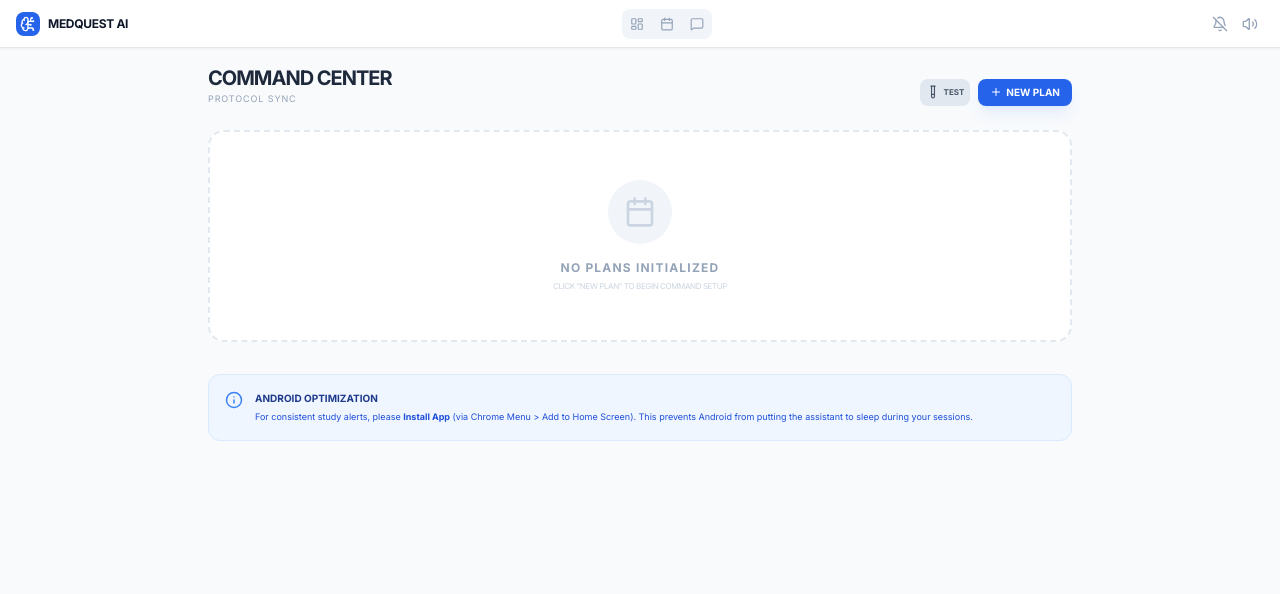
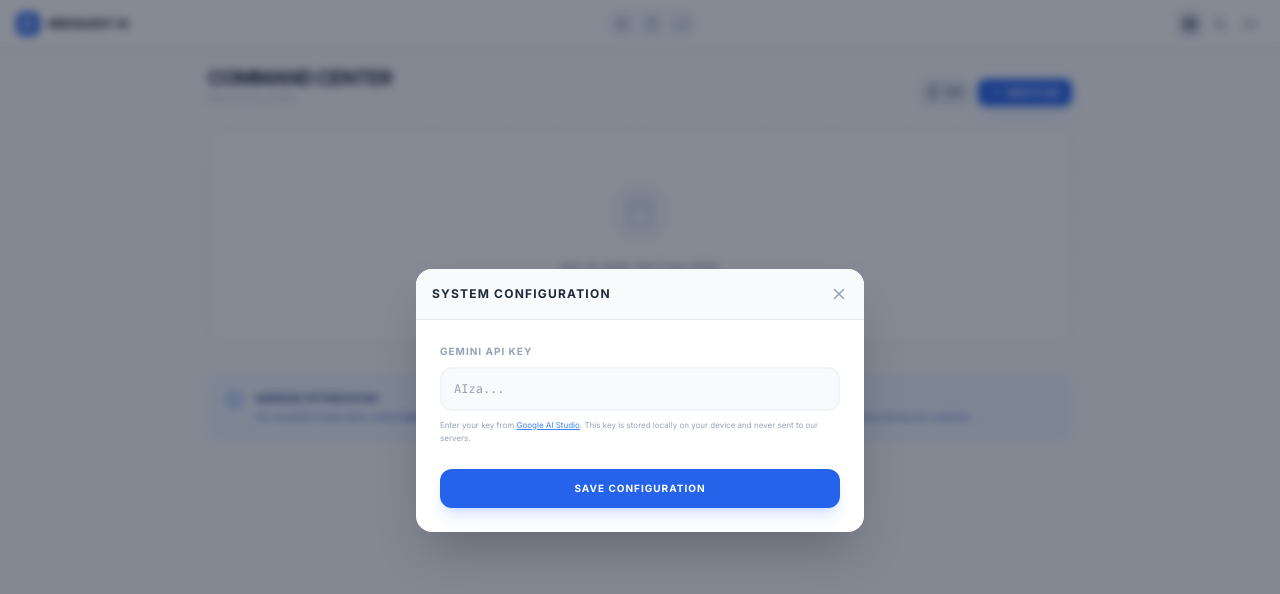
Before and after one commit to thithatwatcharapongpaiboon30-cpu/GMaxWailord, a React (Vite) app: page / in a window 1280 px wide. Both pictures are taken after a click on the button 1220 px from the left and 23 px from the top of the page. Shown: the top 594 px of the page. Built offline with nearby package versions, Linux system fonts and the light colour scheme.

Commit message:
feat: Allow custom API key for Gemini
Introduces the ability for users to provide their own Gemini API key via a settings menu. This enhances flexibility and allows users to manage their API usage independently. The API key can be stored locally for persistence.

```diff
--- a/App.tsx
+++ b/App.tsx
@@ -12,12 +12,17 @@ import {
 
 const STORAGE_KEY = 'med_quest_v5_schedules';
 const ACTIVE_ID_KEY = 'med_quest_v5_active_id';
+const API_KEY_STORAGE = 'med_quest_v5_api_key';
 
 const App: React.FC = () => {
   const [currentView, setCurrentView] = useState<View>(View.MENU);
   const [isCreatingSchedule, setIsCreatingSchedule] = useState(false);
   const [newScheduleName, setNewScheduleName] = useState('');
   const [notificationPermission, setNotificationPermission] = useState<NotificationPermission>('default');
+  const [userApiKey, setUserApiKey] = useState<string>(() => {
+    return localStorage.getItem(API_KEY_STORAGE) || '';
+  });
+  const [showSettings, setShowSettings] = useState(false);
 
   const [schedules, setSchedules] = useState<Schedule[]>(() => {
     try {
@@ -67,6 +72,10 @@ const App: React.FC = () => {
   useEffect(() => {
     localStorage.setItem(STORAGE_KEY, JSON.stringify(schedules));
   }, [schedules]);
+
+  useEffect(() => {
+    localStorage.setItem(API_KEY_STORAGE, userApiKey);
+  }, [userApiKey]);
 
   useEffect(() => {
     if (activeScheduleId) {
@@ -194,12 +203,12 @@ const App: React.FC = () => {
     const userMsg: ChatMessage = { id: Date.now().toString(), role: 'user', content: text, timestamp: Date.now() };
     setChatHistory(prev => ({ ...prev, [subject]: [...prev[subject], userMsg] }));
     setIsTyping(true);
-    const responseText = await getTutorResponse(subject, text, chatHistory[subject]);
+    const responseText = await getTutorResponse(subject, text, chatHistory[subject], userApiKey);
     setIsTyping(false);
     if (responseText) {
       const modelMsg: ChatMessage = { id: (Date.now() + 1).toString(), role: 'model', content: responseText, timestamp: Date.now() };
       setChatHistory(prev => ({ ...prev, [subject]: [...prev[subject], modelMsg] }));
-      if (isVoiceEnabled) await speakText(responseText);
+      if (isVoiceEnabled) await speakText(responseText, userApiKey);
     }
   };
 
@@ -233,11 +242,14 @@ const App: React.FC = () => {
           <NavButton icon={<MessageSquare size={14}/>} active={currentView === View.AI_TUTOR} onClick={() => setCurrentView(View.AI_TUTOR)} />
         </nav>
         <div className="flex items-center gap-0.5">
-           {!hasApiKey && (
+           {!hasApiKey && !userApiKey && (
              <button onClick={handleOpenKeySelector} className="flex items-center gap-1 px-2 py-1 bg-amber-100 text-amber-700 rounded-md text-[8px] font-black uppercase animate-pulse border border-amber-200 mr-1">
                <Zap size={10} fill="currentColor" /> Connect AI
              </button>
            )}
+           <button onClick={() => setShowSettings(!showSettings)} className={`p-1.5 rounded-md transition-all ${showSettings ? 'bg-slate-200 text-slate-800' : 'text-slate-400'}`}>
+            <Settings size={16} />
+          </button>
            <button onClick={requestNotificationPermission} className={`p-1.5 rounded-md transition-all ${notificationPermission === 'granted' ? 'text-emerald-500 bg-emerald-50' : 'text-slate-400'}`}>
             {notificationPermission === 'granted' ? <Bell size={16} /> : <BellOff size={16} />}
           </button>
@@ -246,6 +258,41 @@ const App: React.FC = () => {
           </button>
         </div>
       </header>
+
+      {showSettings && (
+        <div className="fixed inset-0 z-[110] bg-slate-900/50 backdrop-blur-sm flex items-center justify-center p-4">
+          <div className="bg-white w-full max-w-md rounded-2xl shadow-2xl overflow-hidden animate-in zoom-in-95 duration-200">
+            <div className="p-4 border-b flex justify-between items-center bg-slate-50">
+              <h3 className="text-xs font-black uppercase tracking-widest text-slate-800">System Configuration</h3>
+              <button onClick={() => setShowSettings(false)} className="text-slate-400 hover:text-slate-600"><X size={18}/></button>
+            </div>
+            <div className="p-6 space-y-6">
+              <div className="space-y-2">
+                <label className="text-[10px] font-black uppercase tracking-widest text-slate-400 block">Gemini API Key</label>
+                <div className="relative">
+                  <input
+                    type="password"
+                    placeholder="AIza..."
+                    value={userApiKey}
+                    onChange={(e) => setUserApiKey(e.target.value)}
+                    className="w-full bg-slate-50 p-3 rounded-xl border-2 border-slate-100 focus:border-blue-500 outline-none font-mono text-xs transition-all"
+                  />
+                </div>
+                <p className="text-[8px] text-slate-400 leading-relaxed">
+                  Enter your key from <a href="https://aistudio.google.com/app/apikey" target="_blank" rel="noreferrer" className="text-blue-500 underline">Google AI Studio</a>.
+                  This key is stored locally on your device and never sent to our servers.
+                </p>
+              </div>
+              <button
+                onClick={() => setShowSettings(false)}
+                className="w-full bg-blue-600 text-white py-3 rounded-xl font-black uppercase tracking-widest text-[10px] shadow-lg shadow-blue-500/20 hover:bg-blue-700 transition-all"
+              >
+                Save Configuration
+              </button>
+            </div>
+          </div>
+        </div>
+      )}
 
       {notification && (
         <div className={`fixed top-14 right-4 left-4 sm:left-auto z-[100] p-4 rounded-2xl shadow-2xl border-l-4 bg-white animate-in slide-in-from-top-4 duration-500 sm:min-w-[300px] ${
--- a/services/geminiService.ts
+++ b/services/geminiService.ts
@@ -2,12 +2,12 @@ import { GoogleGenAI, Modality } from "@google/genai";
 import { Subject } from "../types";
 import { SYSTEM_PROMPTS } from "../constants";
 
-export const getTutorResponse = async (subject: Subject, message: string, history: { role: 'user' | 'model', content: string }[] = []) => {
+export const getTutorResponse = async (subject: Subject, message: string, history: { role: 'user' | 'model', content: string }[] = [], customApiKey?: string) => {
   try {
-    // Standard initialization per instructions
-    const apiKey = process.env.GEMINI_API_KEY || process.env.API_KEY;
+    // Priority: 1. User-provided key, 2. Environment GEMINI_API_KEY, 3. Environment API_KEY
+    const apiKey = customApiKey || process.env.GEMINI_API_KEY || process.env.API_KEY;
     if (!apiKey) {
-      return "Specialist node configuration missing. Please ensure you have selected an API key in the 'Connect AI' menu or set GEMINI_API_KEY in your environment.";
+      return "Specialist node configuration missing. Please enter your API Key in the Settings menu or ensure GEMINI_API_KEY is set in your environment.";
     }
     const ai = new GoogleGenAI({ apiKey });
 
@@ -110,9 +110,9 @@ export const playNotificationSound = (type: 'default' | 'alarm' = 'default') =>
   }
 };
 
-export const speakText = async (text: string) => {
+export const speakText = async (text: string, customApiKey?: string) => {
   try {
-    const apiKey = process.env.GEMINI_API_KEY || process.env.API_KEY;
+    const apiKey = customApiKey || process.env.GEMINI_API_KEY || process.env.API_KEY;
     if (!apiKey) return false;
     const ai = new GoogleGenAI({ apiKey });
     const response = await ai.models.generateContent({
```
